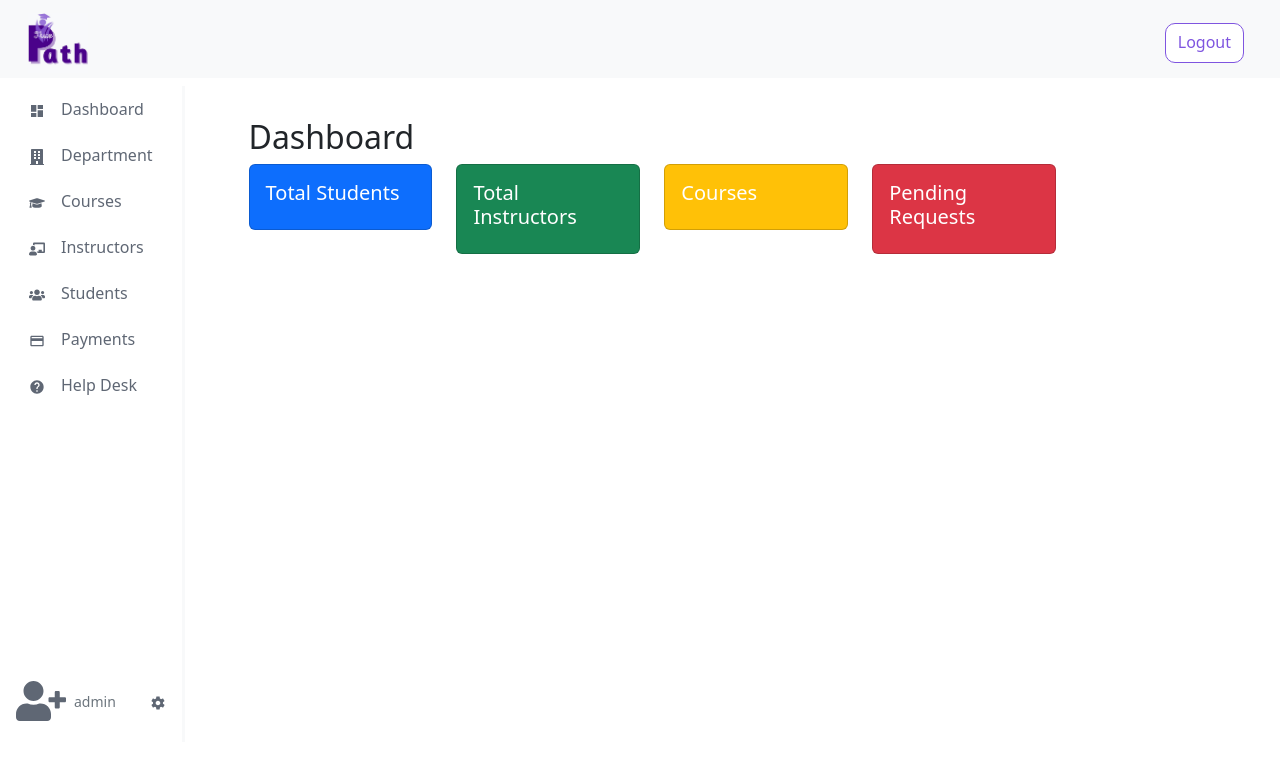
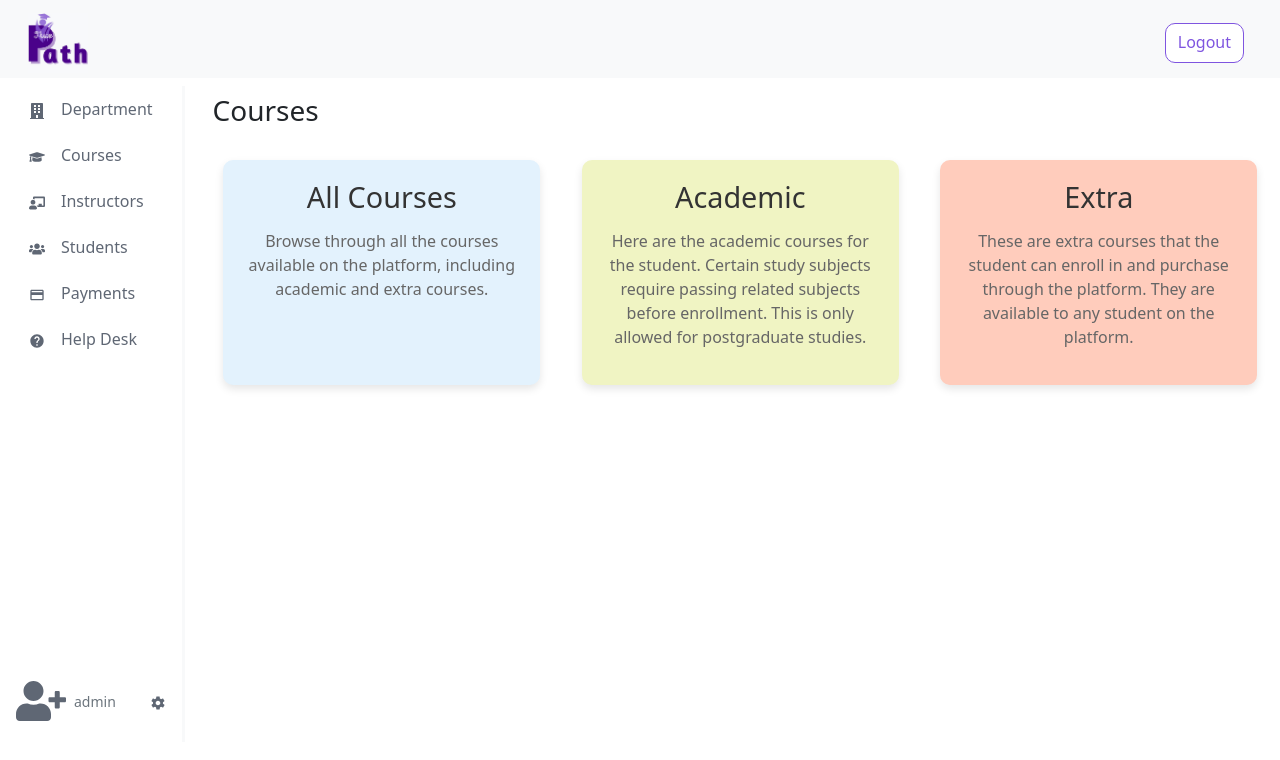
Before and after one commit to Final-Project-CS599/front-end, a React (Vite) app: page / in a window 1280 px wide. Shown: the top 760 px of the page. Built offline with nearby package versions, Linux system fonts and the light colour scheme; no server answers; sample sign-in values are in the browser's storage.

Commit message:
Update Admin Auth Israa gamal not eited front end

```diff
--- a/src/components/layout/NavButtons.jsx
+++ b/src/components/layout/NavButtons.jsx
@@ -18,11 +18,6 @@ import {
 import { BiSolidChat } from 'react-icons/bi';
 
 export const adminNavButtons = [
-  {
-    text: 'Dashboard',
-    icon: <MdDashboard />,
-    to: '/admin/home',
-  },
   {
     text: 'Department',
     icon: <FaBuilding />,
@@ -150,7 +145,7 @@ export const getHomePath = (role) => {
   switch (role) {
     case 'admin':
     case 'sAdmin':
-      return '/admin/home';
+      return '/admin/courses';
     case 'instructor':
       return '/instructor/courses/mycourses';
     case 'student':
```
Also changed, not shown: src/routes/routes.jsx (+1 -6 lines).
